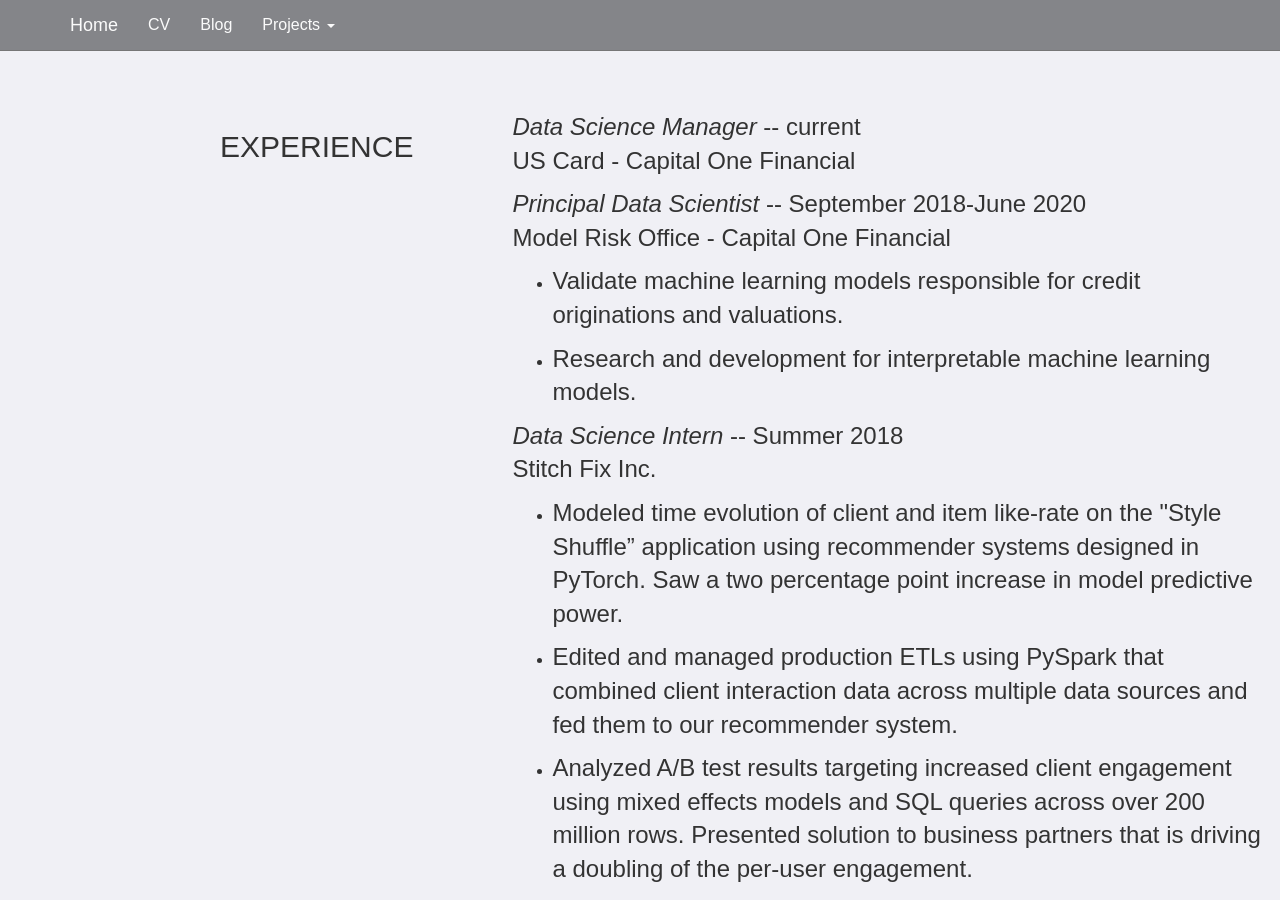
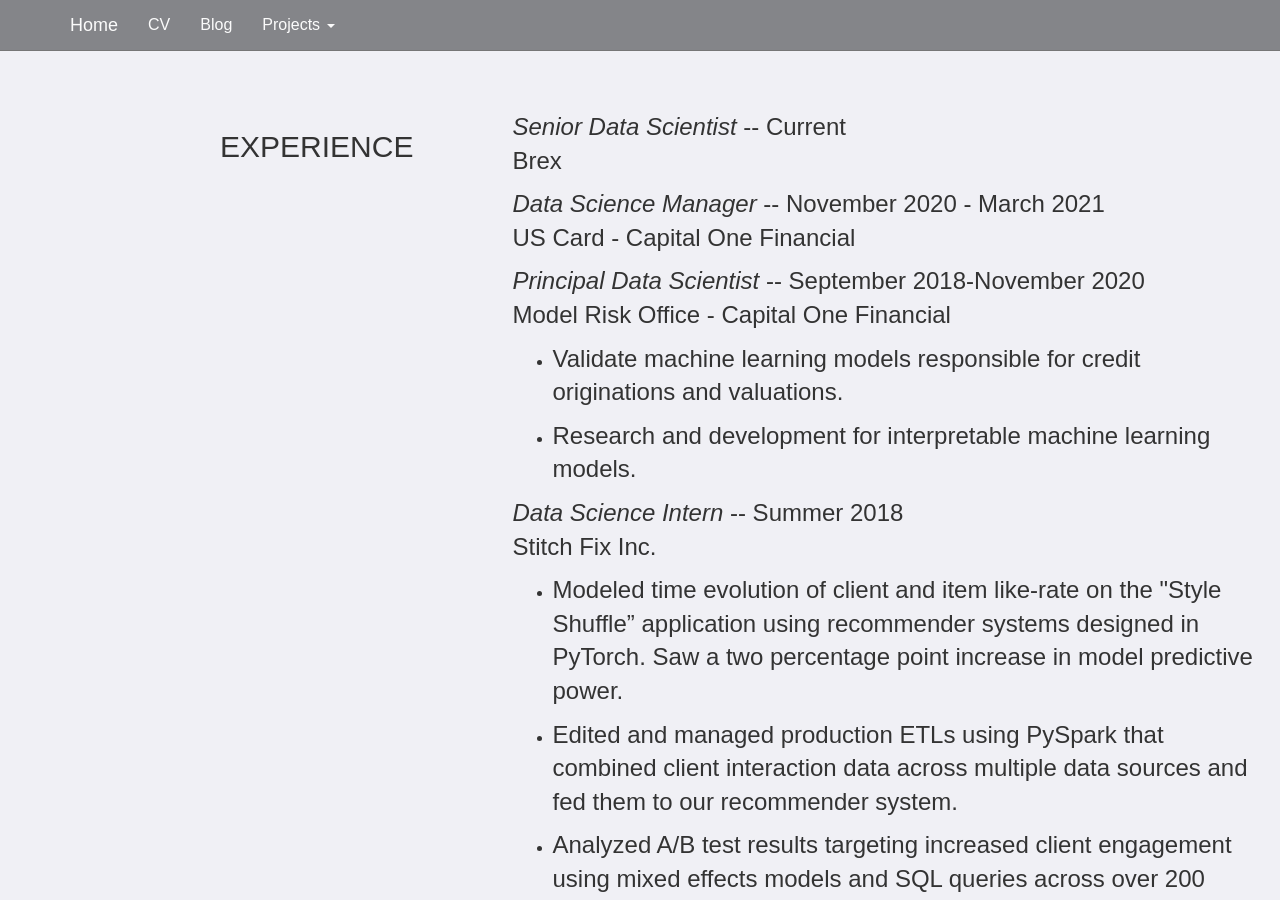
Before and after one commit to stephenpardy/stephenpardy.github.io, a Jekyll site: the page built from CV/index.html, in a window 1280 px wide and 900 px high. Built offline with Jekyll 4.4.1, drawn with Linux system fonts in a browser that asks for light colours; nearby versions of some CDN libraries.

Commit message:
New position

```diff
--- a/CV/index.html
+++ b/CV/index.html
@@ -14,10 +14,13 @@
         </div>
         <div class="col-xs-12 col-md-8">
 
-          <p><span><em>Data Science Manager</em></span> -- current
+          <p><span><em>Senior Data Scientist</em></span> -- Current
+          <br />Brex</p>
+
+          <p><span><em>Data Science Manager</em></span> -- November 2020 - March 2021
           <br />US Card - Capital One Financial</p>
 
-          <p><span><em>Principal Data Scientist</em></span> -- September 2018-June 2020
+          <p><span><em>Principal Data Scientist</em></span> -- September 2018-November 2020
           <br />Model Risk Office - Capital One Financial</p>
           <ul>
           <li><p>Validate machine learning models responsible for credit originations and valuations.</p></li>
--- a/index.html
+++ b/index.html
@@ -12,7 +12,7 @@
       </div>
       <div class='col-md-6'>
           <h1>Stephen Pardy</h1>
-          <h3>Data Science Manager at Capital One</h3>
+          <h3>Senior Data Scientist at Brex</h3>
         </div>
       </div>
     </div>
```
